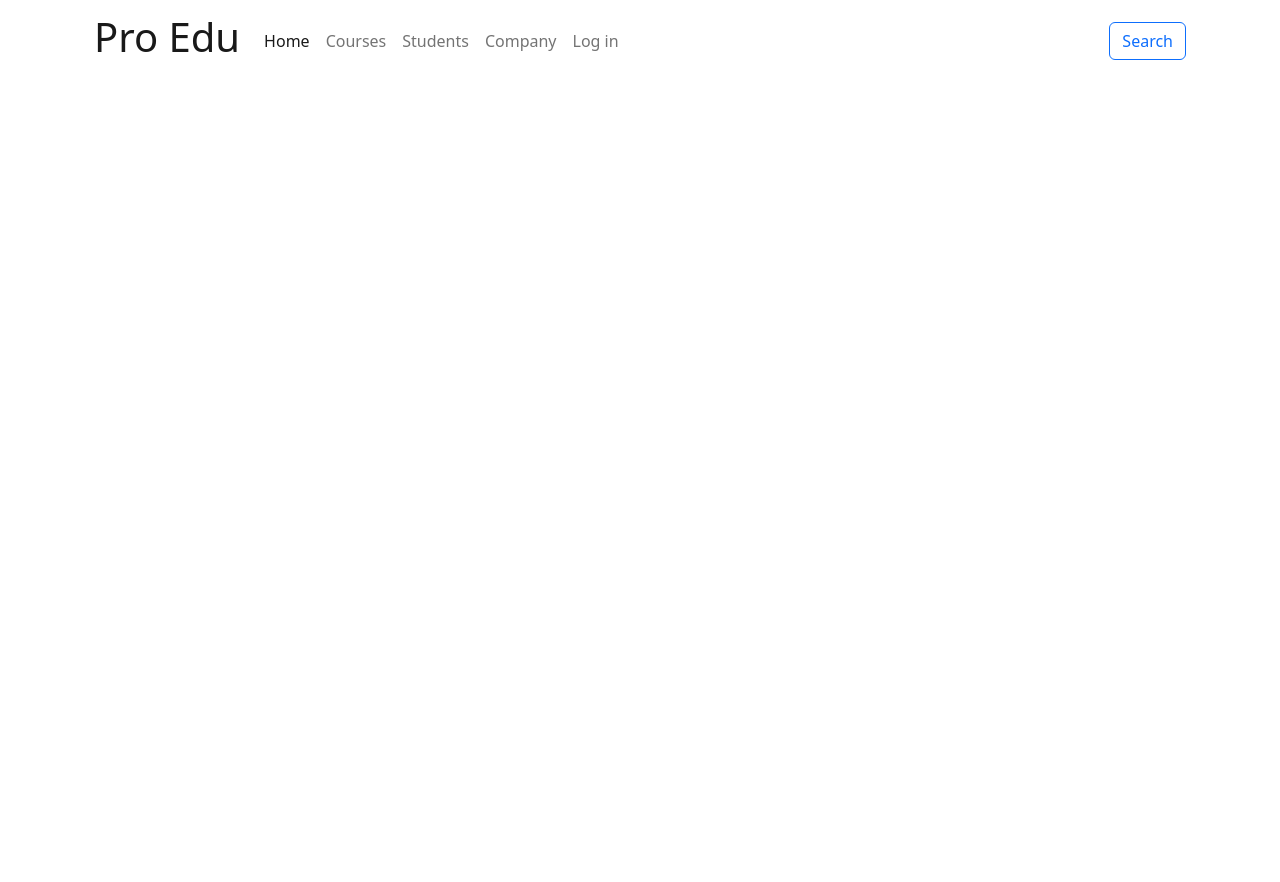
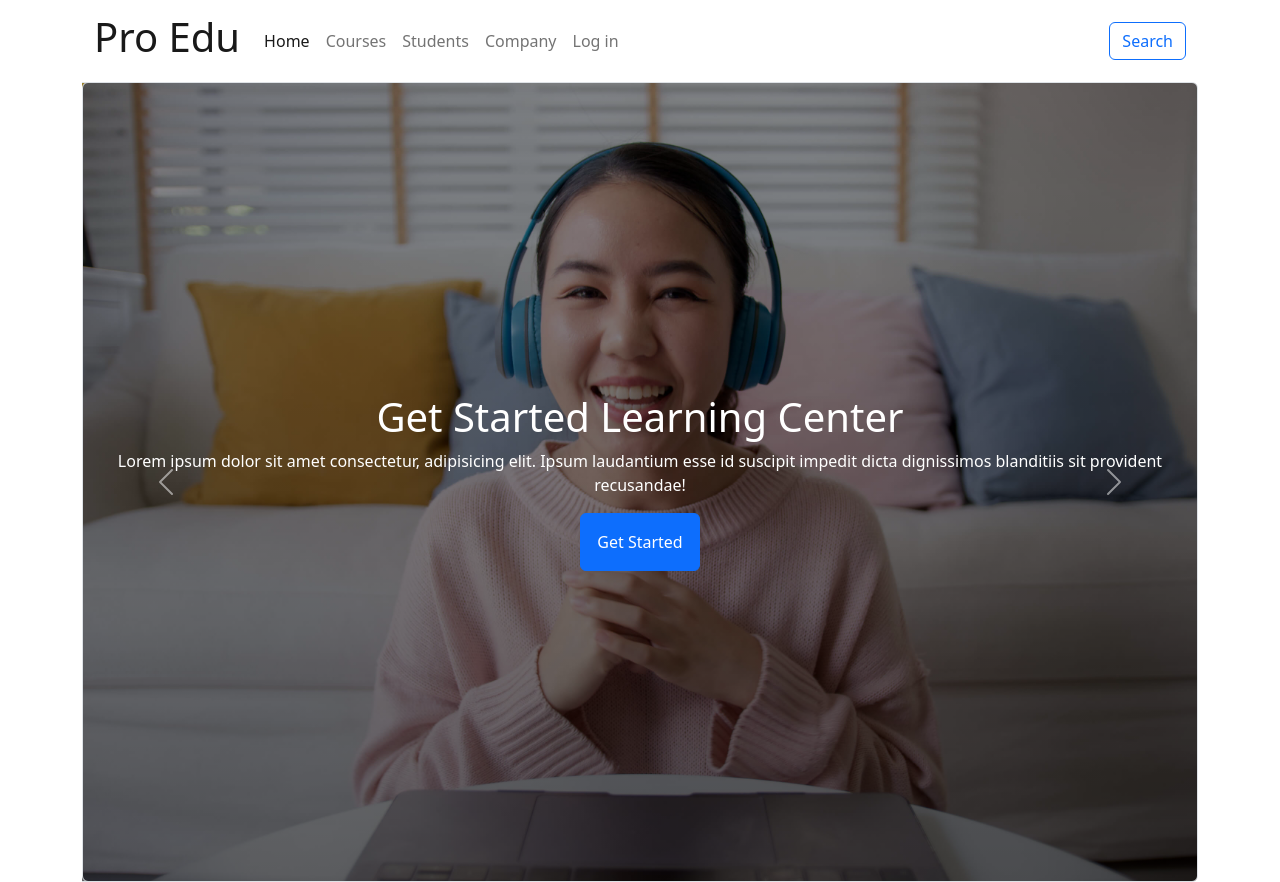
Before and after one commit to amena-hira/EDTech, a plain HTML site: page index.html in a window 1280 px wide. Before the commit the page ends 800 px from the top, so only its background shows below. Drawn offline with nearby package versions, Linux system fonts and the light colour scheme.

Commit message:
sliding added

```diff
--- a/index.html
+++ b/index.html
@@ -59,7 +59,7 @@
 
       <!-- Slider -->
 
-      <!-- <section>
+      <section>
         <div
           id="carouselExampleControls"
           class="carousel slide"
@@ -125,7 +125,7 @@
             <span class="visually-hidden">Next</span>
           </button>
         </div>
-      </section> -->
+      </section>
     </header>
 
     <!-- <main> -->
--- a/style.css
+++ b/style.css
@@ -1,5 +1,5 @@
 
-/* .carousel-item {
+.carousel-item {
     height: 100vh;
     background-size: cover;
     background-position: center center;
@@ -14,4 +14,4 @@
 }
 .carousel-bg-img-3{
     background-image: linear-gradient(rgba(0, 0, 0, 0.4), rgba(0, 0, 0, 0.6)),url(images/cover/cover-3.jpg);
-} */
+}
```
